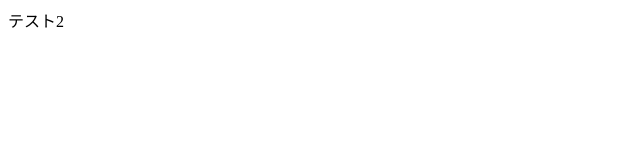
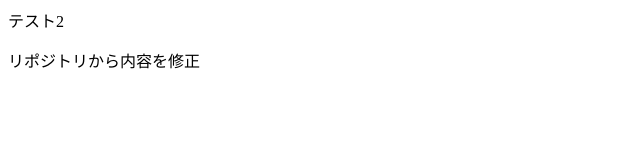
Before and after one commit to taitatata/git-test2, a plain HTML site: page index.html in a window 1280 px wide. Shown: the whole page, without its empty margins (0-640 px from the left). Drawn offline with Linux system fonts and the light colour scheme.

Commit message:
Update index.html

```diff
--- a/index.html
+++ b/index.html
@@ -1 +1,2 @@
 <P>テスト2</P>
+<P>リポジトリから内容を修正</P>
```
